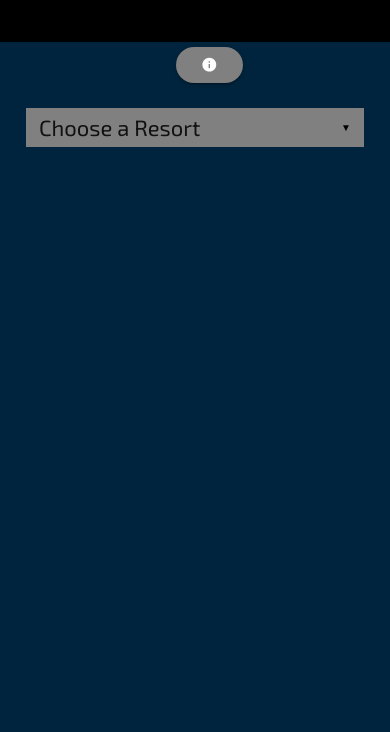
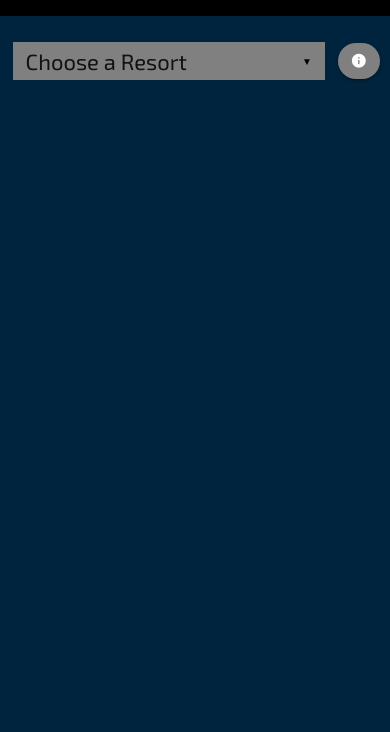
Before and after one commit to Vision-X/SnowStatus, a website: page index.html in a window 390 px wide. Shown: the part 112-844 px from the top of the page. Drawn offline with nearby package versions, Linux system fonts and the light colour scheme.

Commit message:
fixes floating modal button and adjusts responsive stylings

```diff
--- a/index.html
+++ b/index.html
@@ -18,7 +18,7 @@
     </header>
 
     <main>
-      <a class="waves-effect waves-light btn modal-trigger" href="#modal1"><i class="material-icons">info</i></a>
+      <!-- <a class="waves-effect waves-light btn modal-trigger" href="#modal1"><i class="material-icons">info</i></a>
         <div id="modal1" class="modal">
           <div class="modal-content">
             <h4>about SnowStatus...</h4>
@@ -29,9 +29,10 @@
               of the current conditions.
             </p>
           </div>
-        </div>
+        </div> -->
 
       <section id="drop-spot">
+        <div class="flex-select">
           <div class="input-field">
             <select>
               <option value="" disabled selected>Choose a Resort</option>
@@ -53,6 +54,19 @@
               <option value="Wolf Creek Ski Area">Wolf Creek</option>
             </select>
           </div>
+          <a class="waves-effect waves-light btn modal-trigger" href="#modal1"><i class="material-icons">info</i></a>
+            <div id="modal1" class="modal">
+              <div class="modal-content">
+                <h4>about SnowStatus...</h4>
+                <p>
+                  This page is for checking the snow status of popular Colorado ski
+                  resorts, showing the most recent instagram photos and
+                  relevant weather information to give you a better picture
+                  of the current conditions.
+                </p>
+              </div>
+            </div>
+        </div>
       </section>
 
       <section id="drop-spot2">
--- a/styles.css
+++ b/styles.css
@@ -36,14 +36,29 @@ h1, p {
   text-align: center;
 }
 
+.flex-select {
+  align-items: center;
+  display: flex;
+  justify-content: center;
+  width: 70%;
+}
+
+.btn,
+.btn-large,
+.btn-flat {
+  padding: 0 1rem;
+}
+
 main a.modal-trigger {
+  /*align-self: center;*/
   background-color: gray;
   border-radius: 2rem;
   /*bottom: 80%;*/
-  top: 0;
-  left: 45%;
-  margin-top: .8rem;
-  position: relative;
+  /*top: 0;
+  left: 45%;*/
+  margin-top: 2rem;
+  margin-left: 1rem !important;
+  /*position: relative;*/
   z-index: 0 !important;
 }
 
@@ -56,7 +71,8 @@ main a.modal-trigger:hover {
   width: 40%;
 }
 
-#modal1 h4 {
+#modal1 h4,
+#modal1 p {
   color: white;
   font-family: 'Audiowide', cursive;
   text-align: center;
@@ -89,15 +105,18 @@ li {
 /*MATERIALIZE OVERRIDES HERE*/
 
 .input-field {
+  align-self: center;
   background-color: gray;
-  margin: auto;
-  margin-top: 2rem;
+  display: inline-block;
+  /*margin: auto;*/
+  margin: 2rem 0 0 10%;
   padding: 0 1rem;
-  width: 40vh;
+  width: 70%;
 }
 
 .select-wrapper input.select-dropdown {
   border-bottom: none !important;
+  margin: 0;
 }
 
 .slider {
@@ -165,7 +184,7 @@ ul.dropdown-content.select-dropdown li span {
       }
 
       header {
-        height: 20vh;
+        height: 15vh;
       }
 
       main a.modal-trigger {
@@ -185,12 +204,12 @@ ul.dropdown-content.select-dropdown li span {
        }
 
        body {
-         height: 100vh;
+         max-height: 100vh;
          width: 100vw;
        }
 
        header {
-         height: 12rem;
+         height: 10rem;
        }
 
        header p {
@@ -198,13 +217,21 @@ ul.dropdown-content.select-dropdown li span {
        }
 
        main a.modal-trigger {
-         bottom: 85vh;
-         /*left: 40vw;*/
-         margin-top: .4rem;
+         margin-top: 1rem;
        }
 
        #modal1 {
          width: 80%;
+       }
+
+       .flex-select {
+         width: 100%;
+       }
+
+       .input-field {
+         width: 80%;
+         margin-left: 1rem;
+         margin-bottom: 1rem;
        }
 
        .weather-flex {
@@ -237,6 +264,6 @@ ul.dropdown-content.select-dropdown li span {
 
       .select-wrapper input.select-dropdown {
         font-size: 18px;
-        width: 95vw;
+        /*width: 95vw;*/
       }
     }
```
Lines whose indentation alone changed are shown as unchanged.
